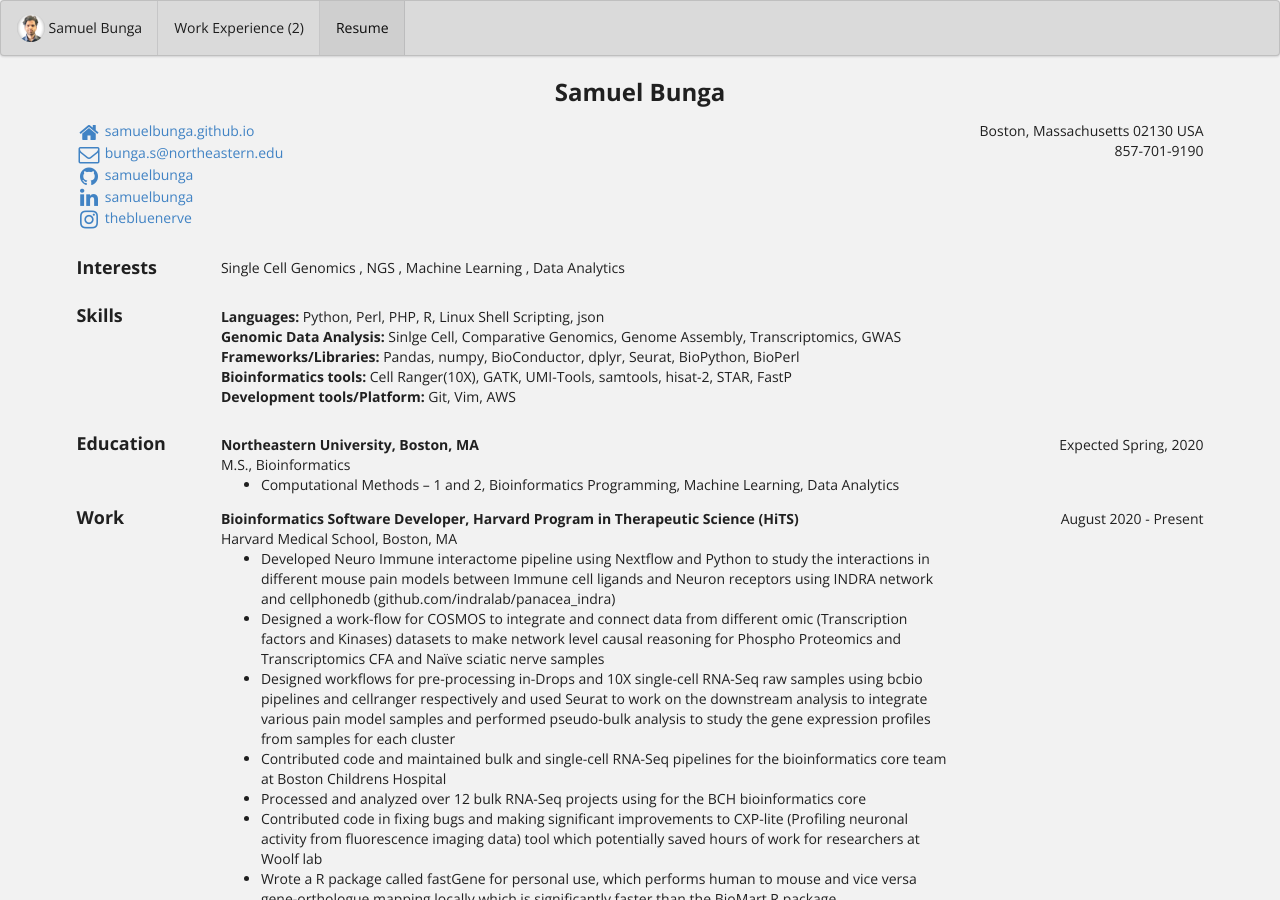
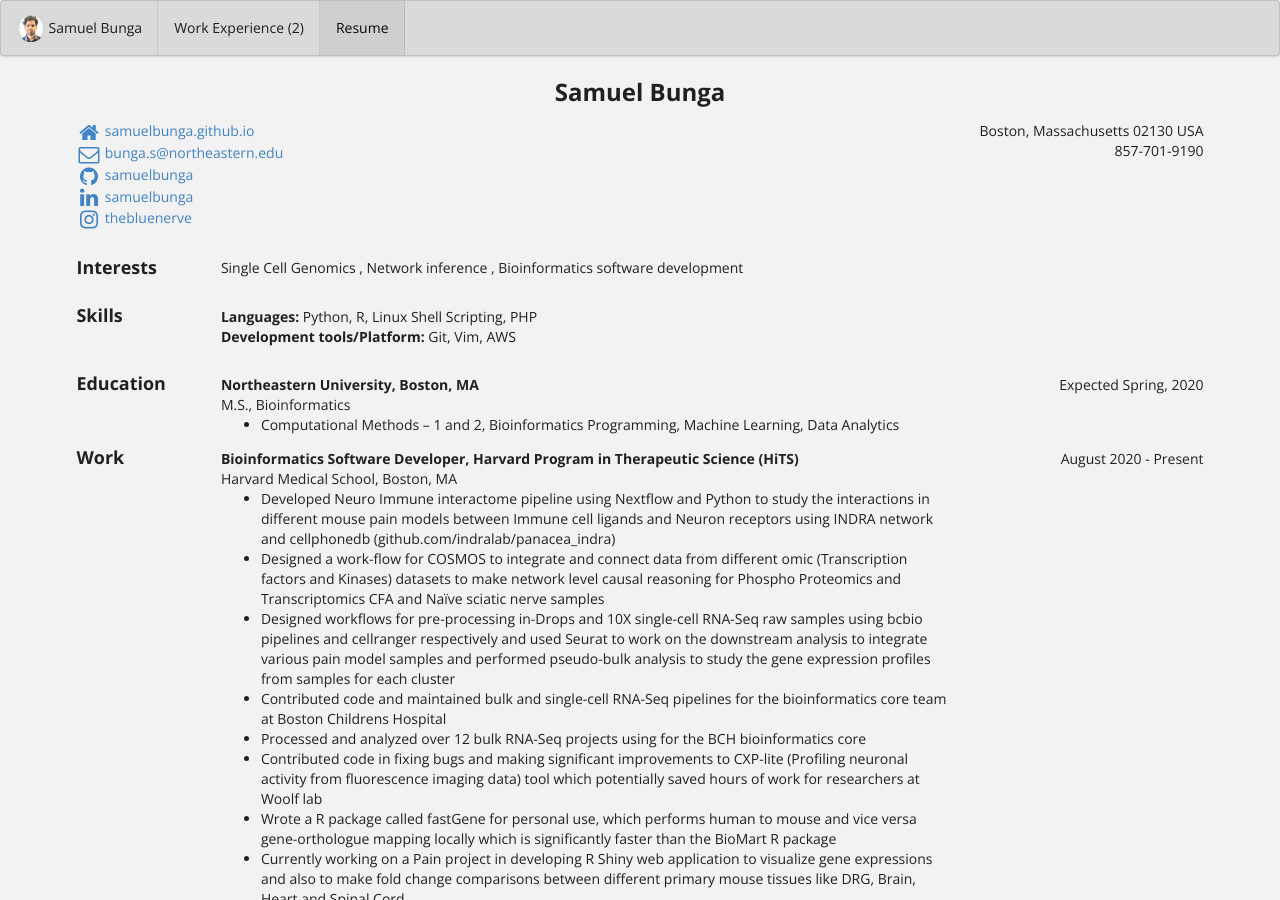
Before and after one commit to samuelbunga/samuelbunga.github.io, a Jekyll site: the page built from bio/index.html, in a window 1280 px wide and 900 px high. Built offline with Jekyll 4.4.1, drawn with Linux system fonts in a browser that asks for light colours.

Commit message:
Update bio.json

```diff
--- a/_data/bio.json
+++ b/_data/bio.json
@@ -39,17 +39,12 @@
       ]
     },
     {
-      "name": "NGS",
+      "name": "Network inference",
       "keywords": [
       ]
     },
     {
-      "name": "Machine Learning",
-      "keywords": [
-      ]
-    },
-    {
-      "name": "Data Analytics",
+      "name": "Bioinformatics software development",
       "keywords": [
       ]
     }
@@ -60,48 +55,9 @@
       "level": "",
       "keywords": [
         "Python",
-        "Perl",
-        "PHP",
         "R",
         "Linux Shell Scripting",
-        "json"
-      ]
-    },
-     {
-      "name": "Genomic Data Analysis",
-      "level": "",
-      "keywords": [
-        "Sinlge Cell",
-        "Comparative Genomics",
-        "Genome Assembly",
-        "Transcriptomics",
-        "GWAS",
-      ]
-    },
-    {
-      "name": "Frameworks/Libraries",
-      "level": "",
-      "keywords": [
-        "Pandas",
-        "numpy",
-        "BioConductor",
-        "dplyr",
-        "Seurat",
-        "BioPython",
-        "BioPerl"
-      ]
-    },
-    {
-      "name": "Bioinformatics tools",
-      "level": "",
-      "keywords": [
-        "Cell Ranger(10X)",
-        "GATK",
-        "UMI-Tools",
-        "samtools",
-        "hisat-2",
-        "STAR",
-        "FastP"
+        "PHP"
       ]
     },
     {
```
